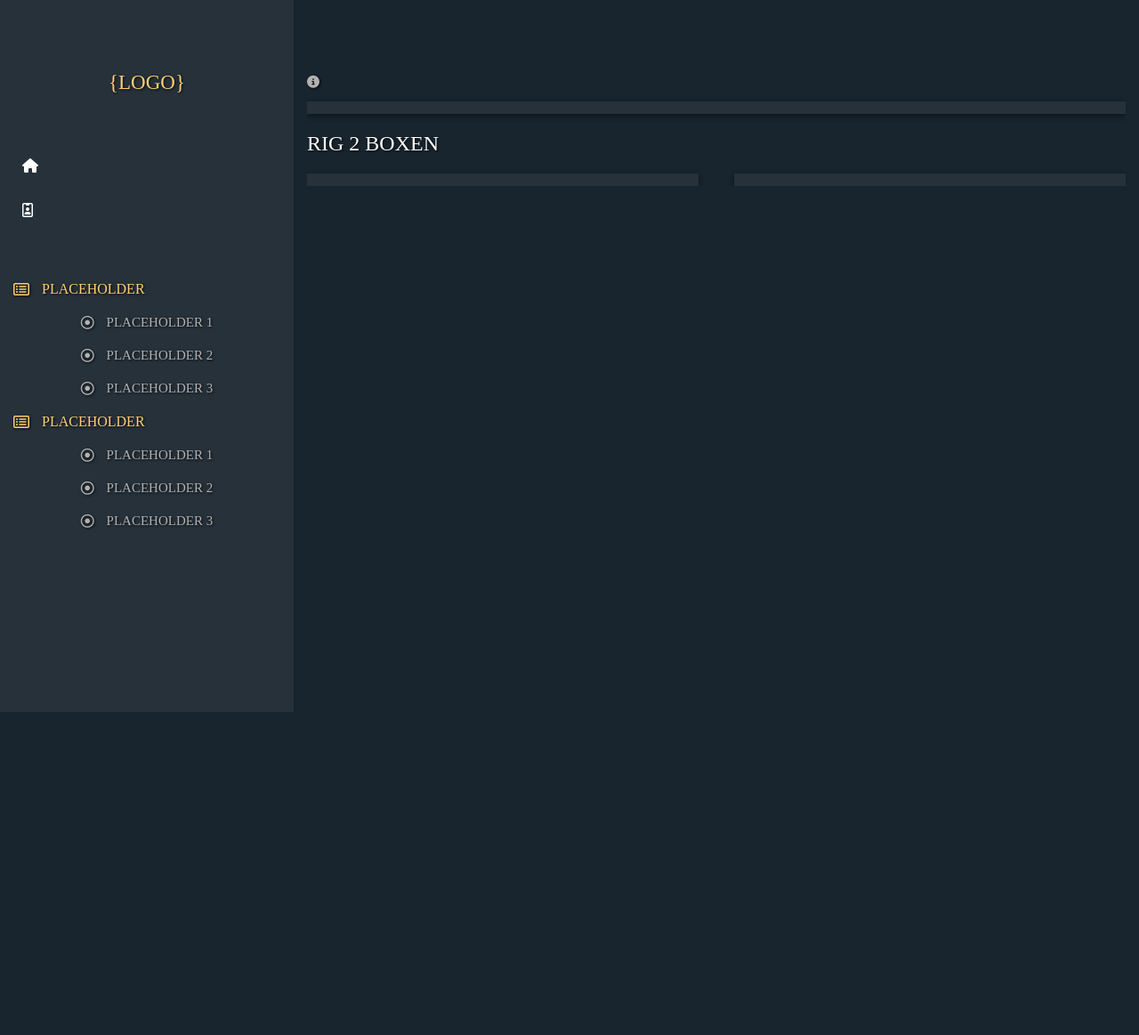
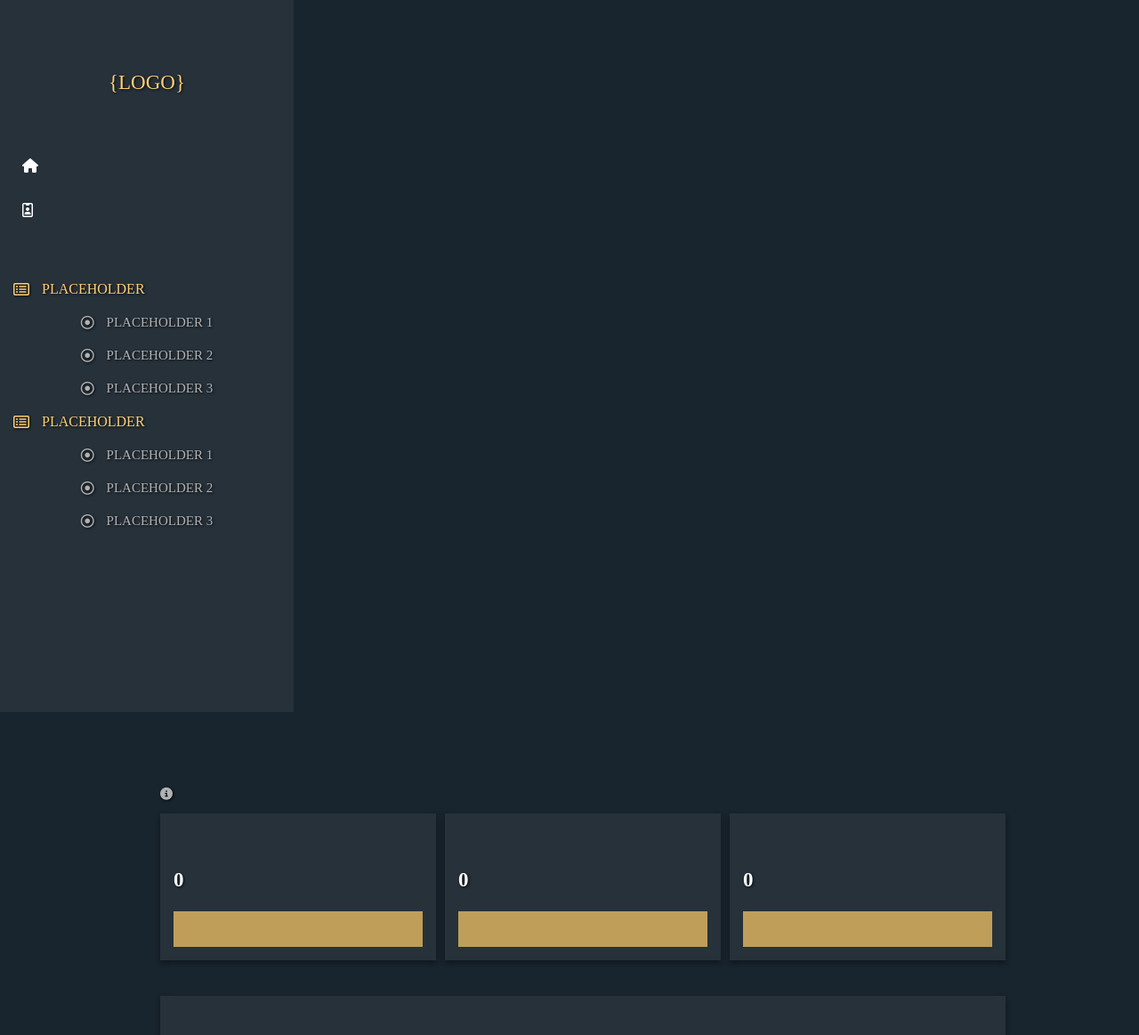
Before and after one commit to SimonBeCool/kyc-aml-check, a PHP site: template AppView/Template/DASHBOARD/View.php in a window 1280 px wide. Shown: the whole page at 89% size. Before the commit the page ends 800 px from the top, so only its background shows below. Run offline with PHP 8.4, Linux system fonts and the light colour scheme; the template is opened without the code that fills it, so the values that code supplies are empty; some libraries are stand-ins or nearby versions; some web fonts are replaced.

Commit message:
Dashboard update

```diff
--- a/AppView/Public/css/web.css
+++ b/AppView/Public/css/web.css
@@ -21,16 +21,26 @@
     background: #b30000;
   }
 
+.kyc-logo{
+    height: 100px;
+    width: 100px;
+    float: left;
+    margin-top: -120px;
+    background: url(../images/Logo/logo1.png);
+    -webkit-filter: drop-shadow(5px 3px 5px #fff);
+    filter: drop-shadow(5px 3px 5px #000);
+    margin-bottom: 15px;
+}
 
 /* MAIN */
 .kyc-main{width:1080px;margin:0 auto;top: 280px;position: relative;}
-.kyc-main-normal{max-width:920px;margin:0 auto;position: relative;overflow-y: scroll;}
+.kyc-main-normal{max-width:920px;margin:0 auto;position: relative;}
 .kyc-main-normal:after {content: "";display: table;clear: both;}
 .kyc-full{width:100%;margin:0 auto;position: relative;}
 .logo{margin-top: 80px;text-align: center;margin-bottom: 60px;}
 
 /* SIZE BOX */
-full-box{width: 100%;height: auto;float:left;}
+full-box{width: 100%;height: auto;float:left;padding: 15px;}
 
 /* SIDEBAR */
 kyc-sidebar{height: 100%; width: 300px; float: left;padding: 0px 15px;}
@@ -38,7 +48,7 @@
 under-section{float: left;margin-top: 10px;margin-bottom: 10px;width: 100%;text-align: center;}
 under-section:hover{color: rgb(255 206 117);text-shadow: 1px 1px 3px #000000d4;}
 action-tab{height: 40px;width: 92%;text-align: center;color: #fff;float: left;line-height: 40px;margin-bottom: 10px;padding: 0px 10px;}
-action-tab:hover{color: rgb(255 206 117);text-shadow: 1px 1px 3px #000000d4;background: #00000042;padding: 0px 10px;border: 1px solid #ffffff29;}
+action-tab:hover{color: rgb(255 206 117);text-shadow: 1px 1px 3px #000000d4;background: #00000042;padding: 0px 10px;cursor:pointer;}
 action-tab > i{position: relative;margin-right: 10px;top: 0px;float: left;line-height: 40px !important;}
 .clear-sidebar{float:left;height:40px;width: 100%;}
 
@@ -47,6 +57,9 @@
 h2-dash{float: left;width: 100%;font-weight: 500;margin-top: 80px;}
 h2-info{float: left;width: 100%;font-weight: 500;margin-top: 5px;margin-bottom: 15px;}
 h2-info > i{position: relative;margin-right: 10px;}
+head-title{height: 40px; width: 100%;float:left;line-height: 40px;text-transform: uppercase;}
+total-count{height: 40px; width: 100%;float:left;line-height: 40px;text-transform: uppercase;margin-bottom: 15px;}
+view-button{height: 40px; width: 100%;float:left;line-height: 40px;text-transform: uppercase;text-align: center;cursor: pointer;}
 .desc{font-size: 16px;float: left;width: 100%;}
 .desc > i{position: relative;margin-right: 10px;top: 1px;}
 .f14{font-size: 14px;}
@@ -68,6 +81,10 @@
 rig-2-nopad{width: 540px;height: auto;float: left;}
 rig-2-nopad2{width: 440px;height: auto;float: left;}
 rig-2-clear{float:left;width: 40px;height: 10px;}
+rig-3{width: 280px;height: auto;float: left;padding:15px;}
+rig-3-nopad{width: 540px;height: auto;float: left;}
+rig-3-nopad2{width: 280px;height: auto;float: left;}
+rig-3-clear{float:left;width: 40px;height: 10px;}
 
 /* IMAGE SIZE */
 img{filter: drop-shadow(5px 5px 10px #000);}
@@ -75,7 +92,7 @@
 /* Background Colors */
 .lite-white{background: #ffffff0f;}
 .log-green{background: #26313a;}
-.lite-yellow{background: rgb(195 136 48);}
+.lite-yellow{background: rgb(191 158 90)}
 
 /* Box Shadows */
 .normal-shadow{box-shadow: 0 3px 6px rgb(0 0 0 / 16%), 0 3px 6px rgb(0 0 0 / 23%);}
--- a/AppView/Template/DASHBOARD/View.php
+++ b/AppView/Template/DASHBOARD/View.php
@@ -37,15 +37,37 @@
                 <a href="#menu2"><under-section class="desc grey-font f15"><i class="fa-regular fa-circle-dot"></i> PLACEHOLDER 2</under-section></a>
                 <a href="#menu3"><under-section class="desc grey-font f15"><i class="fa-regular fa-circle-dot"></i> PLACEHOLDER 3</under-section></a>
             </kyc-sidebar>
+
             <div class="kyc-main-normal">
                 <h2-dash class="white-font f23"><?php echo $lang->read('welcome', $config->read('app','language')); ?></h2-dash>
                 <h2-info class="grey-font f14"><i class="fa-solid fa-circle-info"></i> <?php echo $lang->read('welcome-sub', $config->read('app','language')); ?></h2-info>
+                <rig-3-nopad2>
+                    <full-box class="lite-white normal-shadow white-font">
+                        <head-title><?php echo $lang->read('total-investors', $config->read('app','language')); ?></head-title>
+                        <total-count class="f23 f600">0</total-count>
+                        <view-button class="lite-yellow"><?php echo $lang->read('view-investors', $config->read('app','language')); ?></view-button>
+                    </full-box>
+                </rig-3-nopad2>
+                <rig-3-clear></rig-3-clear>
+                <rig-3-nopad2>
+                    <full-box class="lite-white normal-shadow white-font">
+                        <head-title><?php echo $lang->read('total-issues', $config->read('app','language')); ?></head-title>
+                        <total-count class="f23 f600">0</total-count>
+                        <view-button class="lite-yellow"><?php echo $lang->read('view-issues', $config->read('app','language')); ?></view-button>
+                    </full-box>
+                </rig-3-nopad2>
+                <rig-3-clear></rig-3-clear>
+                <rig-3-nopad2>
+                    <full-box class="lite-white normal-shadow white-font">
+                        <head-title><?php echo $lang->read('total-projects', $config->read('app','language')); ?></head-title>
+                        <total-count class="f23 f600">0</total-count>
+                        <view-button class="lite-yellow"><?php echo $lang->read('view-projects', $config->read('app','language')); ?></view-button>
+                    </full-box>
+                </rig-3-nopad2>
+
+
+                <h2 class="white-font"><?php echo $lang->read('recent-subscriptions', $config->read('app','language')); ?></h2>
                 <full-box class="lite-white normal-shadow white-font"><div class="clear"></div></full-box>
-
-                <h2 class="white-font">RIG 2 BOXEN</h2>
-                <rig-2-nopad2><full-box class="lite-white normal-shadow white-font"><div class="clear"></div></full-box></rig-2-nopad2>
-                <rig-2-clear></rig-2-clear>
-                <rig-2-nopad2><full-box class="lite-white normal-shadow white-font"><div class="clear"></div></full-box></rig-2-nopad2>
             </div>
         </div>
     </body>
--- a/AppView/Template/Login/View.php
+++ b/AppView/Template/Login/View.php
@@ -24,6 +24,7 @@
     </head>
     <body>
         <div class="kyc-main">
+        <div class="kyc-logo"></div>
             <full-box class="lite-white normal-shadow">
                 <rig-2>
                     <h2 class="white-font"><?php echo $lang->read('signin-area', $config->read('app','language')); ?></h2>
```
Also changed, not shown: Core/Plugins/lang.plugin.php (+30 -1 lines), AppView/Public/images/Logo/logo.png (added), AppView/Public/images/Logo/logo1.png (added), AppView/Public/js/core.js (added), 1 other file.
